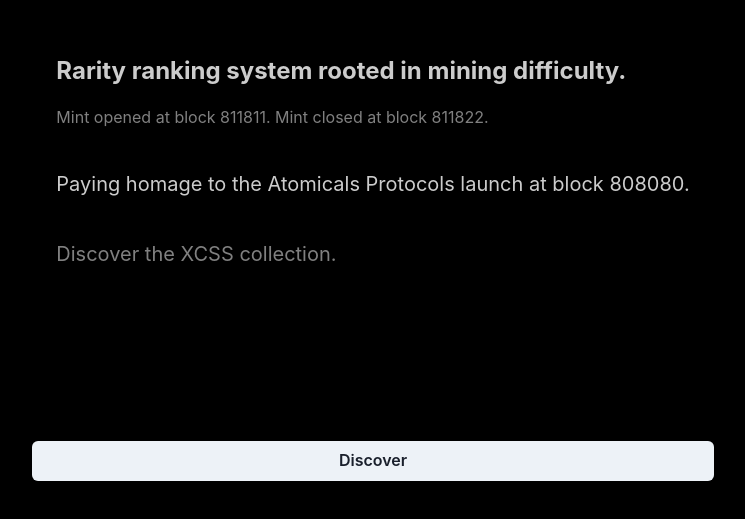
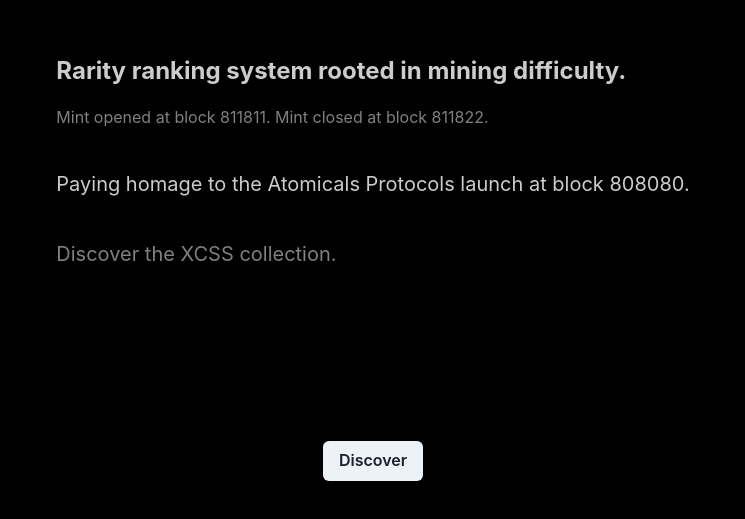
Before and after one commit to lamachina/XCSS, a React (Create React App) app: page / in a window 1280 px wide. Shown: the part 129-648 px from the top of the page, without its empty margins (267-1012 px from the left). Built offline with nearby package versions, Linux system fonts and the light colour scheme.

Commit message:
get rekt

```diff
--- a/src/components/fetch/DataFetcher.js
+++ b/src/components/fetch/DataFetcher.js
@@ -105,7 +105,7 @@
         <Flex direction='column' gap={4} justifyContent='center' alignItems='center'>
             {!isDiscoverClicked && (
 
-                <Stack  >
+                <Stack display={'flex'} alignItems={'center'}>
                     <WelcomeSection />
                     <Button onClick={() => {
                         setIsXCSSClicked(true);
```
